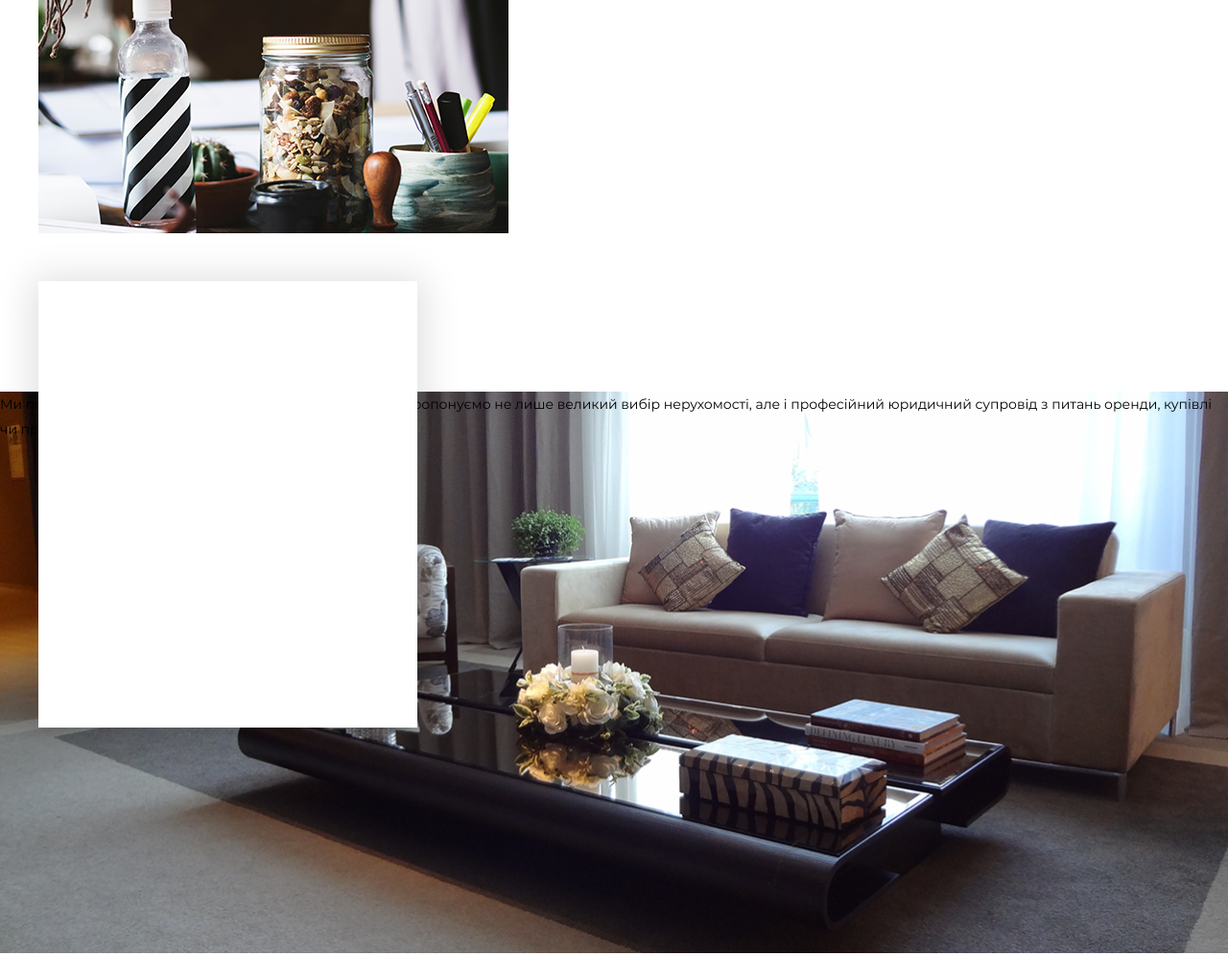
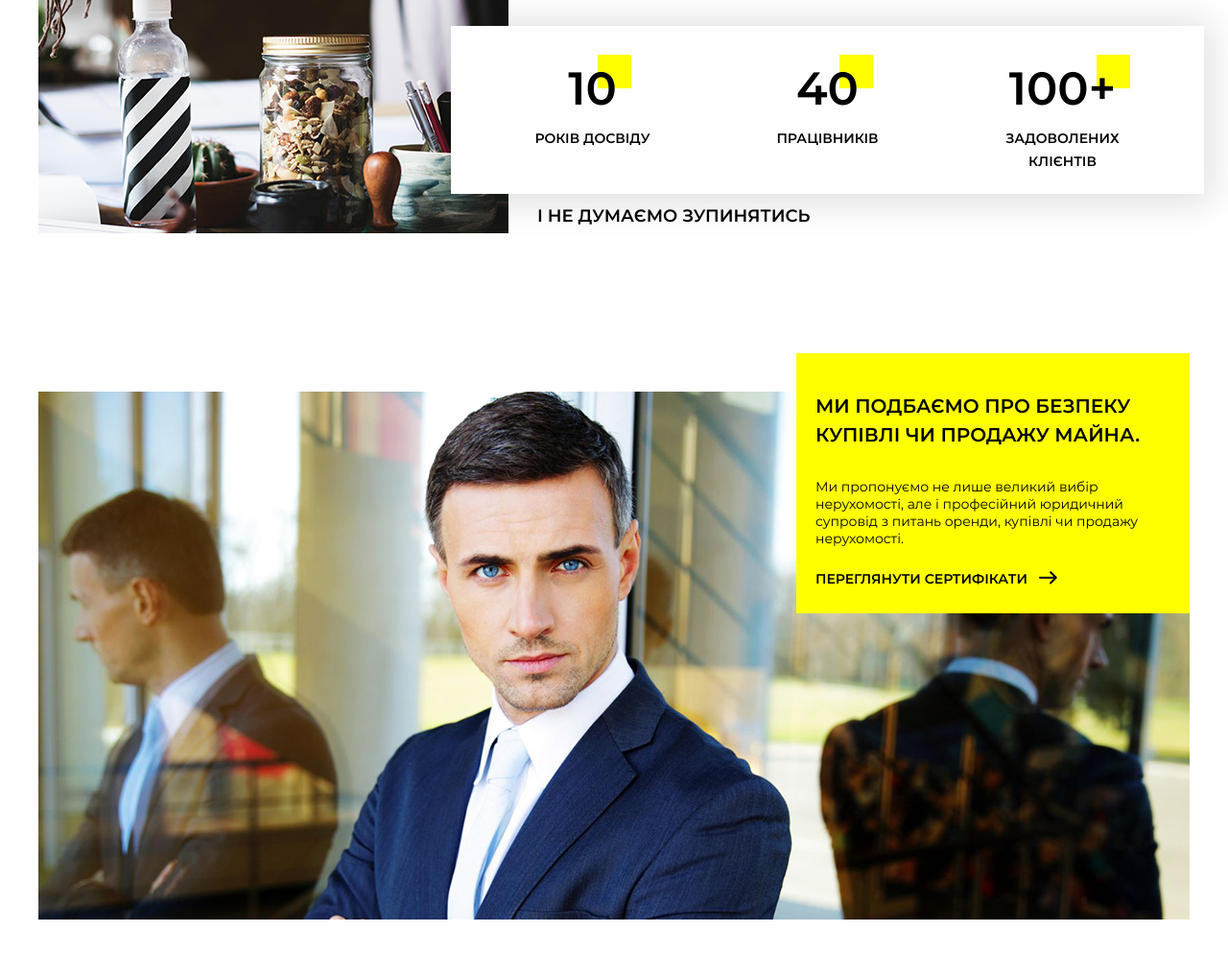
Before and after one commit to nazariy1717/Domler, a website: page src/About_us.html in a window 1280 px wide. Shown: the part 1787-2783 px from the top of the page at 96% size. Drawn offline with Linux system fonts and the light colour scheme.

Commit message:
about page

```diff
--- a/src/About_us.html
+++ b/src/About_us.html
@@ -102,6 +102,23 @@
                         також щоденні зусилля, спрямовані на розширення кола клієнтів і встановле-
                         ння з ними довірчих партнерських відносин,Наша місія - надання високопро-
                         фесійних ріелторських послуг, що гарантують клієнтові максимальну ефективність</p>
+                    <div class="about-success__block">
+                        <div class="row m-row">
+                            <div class="column text-center col-lg-4">
+                                <span class="about-success__count">10</span>
+                                <p class="about-success__txt">Років досвіду</p>
+                            </div>
+                            <div class="column text-center col-lg-4">
+                                <span class="about-success__count">40</span>
+                                <p class="about-success__txt">працівників</p>
+                            </div>
+                            <div class="column text-center col-lg-4">
+                                <span class="about-success__count">100+</span>
+                                <p class="about-success__txt">задоволених <br>клієнтів</p>
+                            </div>
+                        </div>
+                        <span class="about-success__block-title">і не думаємо зупинятись</span>
+                    </div>
                 </div>
             </div>
 
@@ -112,24 +129,19 @@
 
     <section class="section about-section about-section-2">
         <div class="container">
-            <div class="about-section__content">
-                <div class="about-section-3__item">
-                    <span class="about-section-3__title"></span>
-                    <h2 class="about-section-3__txt"></h2>
-                    <a href="/" class="btn"></a>
+            <div class="about-section-2__content">
+                <div class="about-section-2__item">
+                    <h2 class="about-section-2__title"> Ми подбаємо про безпеку купівлі чи продажу майна.</h2>
+                    <p class="about-section-2__txt">Ми пропонуємо не лише великий вибір
+                        нерухомості, але і професійний юридичний
+                        супровід з питань оренди, купівлі чи продажу
+                        нерухомості.</p>
+                    <a href="/" class="btn-link">переглянути сертифікати</a>
                 </div>
             </div>
         </div>
-        Ми подбаємо про безпеку
-        купівлі чи продажу майна.
+    </section>
 
-        Ми пропонуємо не лише великий вибір
-        нерухомості, але і професійний юридичний
-        супровід з питань оренди, купівлі чи продажу
-        нерухомості.
-
-        переглянути сертифікати
-    </section>
 
     <section class="section about-section about-section-3">
         <div class="container">
--- a/src/sass/modules/_btn.scss
+++ b/src/sass/modules/_btn.scss
@@ -41,54 +41,24 @@
   }
 }
 
-.btn-share{
-  width: 170px;
-  padding: 0;
-  height: 40px;
-  border-radius: 4px;
-  background-color: #fff;
-  border: solid 1px #d4d4d4;
-  cursor: pointer;
-  text-align: center;
-  line-height: 40px;
-  font-family: 'Myriad Pro', sans-serif;
-  font-size: 16px;
-  font-weight: 600;
-  color: var(--col-black);
-  @include transition;
-  i{
-    position: relative;
-    margin-right: 10px;
-    top: 2px;
-  }
-  &:hover{
-    box-shadow: 0 0 13px rgba(78, 78, 78, 0.2);
-  }
-}
 
 .btn-link{
   display: inline-block;
   position: relative;
-  padding-right: 20px;
+  padding-right: 30px;
+  font-size: 14px;
+  font-weight: 600;
+  line-height: 26px;
   text-transform: uppercase;
-  font-size: 16px;
-  font-weight: bold;
-  line-height: normal;
-  color: var(--col-primary);
-  &.--grey{
-    color: #a0a0a0;
-    &:after{
-      color: #a0a0a0;
-    }
-  }
+  color: var(--col-black);
   &:after{
-    content: "\e915";
+    content: "\e901";
     font-family: 'icomoon' !important;
     position: absolute;
-    top: 1px;
+    top: -1px;
     right: 0;
-    font-size: 14px;
-    color: var(--col-primary);
+    font-size: 18px;
+    color: var(--col-black);
     transition: all 0.25s ease;
   }
   &:hover{
@@ -96,33 +66,7 @@
       transform: translateX(5px);
     }
   }
-  &.--left{
-    padding-left: 20px;
-    padding-right: 0;
-    &:after{
-      left: 0;
-      right: initial;
-      transform: scale(-1);
-    }
-    &:hover{
-      &:after{
-        transform: translateX(-5px) scale(-1);
-      }
-    }
-  }
-  &.--plus{
-    &:after{
-      content: "\e91e";
-      font-size: 26px;
-      top: -4px;
-      left: -4px;
-    }
-    &:hover{
-      &:after{
-        transform: rotate(90deg);
-      }
-    }
-  }
+
 }
 
 .btn-right{
--- a/src/sass/modules/_icon.scss
+++ b/src/sass/modules/_icon.scss
@@ -14,3 +14,6 @@
 .icon-phone:before {
   content: "\e900";
 }
+.icon-left-arrow:before {
+  content: "\e901";
+}
--- a/src/sass/pages/_about.scss
+++ b/src/sass/pages/_about.scss
@@ -44,14 +44,87 @@
 
 .about-success{
   margin-bottom: 165px;
+  &__block{
+    position: absolute;
+    right: 0;
+    width: 785px;
+    height: 175px;
+    padding: 40px;
+    transform: translateY(30px);
+    background-color: white;
+    box-shadow: 0 2px 36.6px 6.5px rgba(0, 0, 0, 0.13);
+    &-title{
+      display: block;
+      position: absolute;
+      bottom: -40px;
+      left: 90px;
+      font-size: 18px;
+      font-weight: 600;
+      line-height: 34px;
+      text-transform: uppercase;
+    }
+  }
+  &__count{
+    position: relative;
+    display: inline-block;
+    text-align: center;
+    font-size: 48px;
+    font-weight: 600;
+    line-height: 50px;
+    margin-bottom: 15px;
+    &:after{
+      content: '';
+      position: absolute;
+      right: -15px;
+      top: -10px;
+      width: 35px;
+      height: 35px;
+      z-index: -1;
+      background-color: yellow;
+    }
+  }
+  &__txt{
+    text-align: center;
+    font-size: 14px;
+    font-weight: 600;
+    line-height: 24px;
+    text-transform: uppercase;
+  }
+
 }
 
 .about-section-2{
-  height: 585px;
-  background: url(../img/about-section-3.png) center no-repeat;
-  -webkit-background-size: cover;
-  background-size: cover;
   margin-bottom: 220px;
+  &__content{
+    position: relative;
+    height: 550px;
+    background: url(../img/about-section-2.png) center no-repeat;
+    -webkit-background-size: cover;
+    background-size: cover;
+  }
+  &__item{
+    position: absolute;
+    right: 0;
+    top: -40px;
+    width: 100%;
+    max-width: 410px;
+    height: 271px;
+    padding: 40px 50px 10px 20px;
+    background-color: var(--col-yellow);
+  }
+  &__title{
+    font-size: 20px;
+    font-weight: 600;
+    line-height: 30px;
+    text-transform: uppercase;
+    margin-bottom: 30px;
+  }
+  &__txt{
+    font-size: 14px;
+    font-weight: 400;
+    line-height: 18px;
+    margin-bottom: 20px;
+  }
 }
 
 .about-section-3{
@@ -67,22 +140,24 @@
     width: 100%;
     max-width: 395px;
     height: 465px;
-    padding: 55px 15px 55px 55px;
+    padding: 60px 10px 30px 35px;
     background-color: #fff;
     box-shadow: 0 2px 36.6px 6.5px rgba(0, 0, 0, 0.13);
   }
   &__title{
-    font-size: 24px;
+    font-size: 20px;
     font-weight: 600;
     line-height: 36px;
     text-transform: uppercase;
+    margin-bottom: 25px;
   }
-  &__subtitle{
-    display: block;
+  &__txt{
     font-size: 14px;
-    font-weight: 600;
-    line-height: 30px;
-    text-transform: uppercase;
-    margin-bottom: 55px;
+    font-weight: 400;
+    line-height: 20px;
+    margin-bottom: 40px;
+  }
+  &__btn{
+    max-width: 190px;
   }
 }
```
Also changed, not shown: src/fonts/selection.json (+30 -1 lines), src/css/build.css, src/fonts/icomoon.ttf, src/fonts/icomoon.woff, src/img/about-section-2.png (added), 2 other files.
